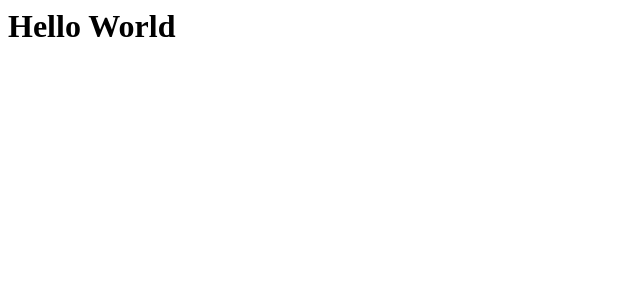
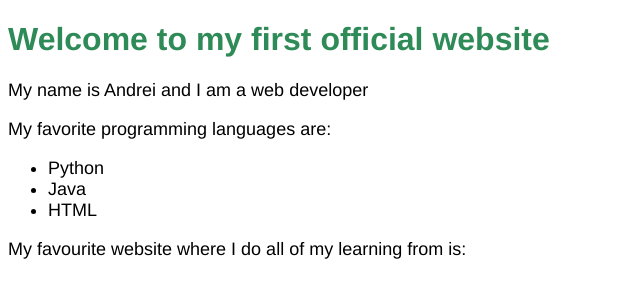
Before and after one commit to andreias144/websiteBuilding, a plain HTML site: page index.html in a window 1280 px wide. Shown: the whole page, without its empty margins (0-640 px from the left). Drawn offline with Linux system fonts and the light colour scheme.

Commit message:
First stages of website

```diff
--- a/index.html
+++ b/index.html
@@ -1,9 +1,19 @@
+<!DOCTYPE html>
 <html>
   <head>
-    <title>Hello World</title>
+    <link href="./resources/css/index.css" type="text/css" rel="stylesheet" />
+    <title>Andrei's website</title>
   </head>
-
   <body>
-    <h1>Hello World</h1>
+    <h1>Welcome to my first official website</h1>
+    <p>My name is Andrei and I am a web developer</p>
+    <p>My favorite programming languages are:</p>
+    <ul>
+      <li>Python</li>
+      <li>Java</li>
+      <li>HTML</li>
+    </ul>
+    <p>My favourite website where I do all of my learning from is:</p>
+    <a href="https://www.google.ca/"></a>
   </body>
 </html>
--- /dev/null
+++ b/resources/css/index.css
@@ -0,0 +1,19 @@
+* {
+    font-family: Helvetica, Arial, sans-serif;
+  }
+
+
+  h1 {
+    color: SeaGreen;
+  }
+
+
+  p,
+  li {
+    font-size: 18px;
+  }
+
+
+  a {
+    text-decoration: none;
+  }
```
Also changed, not shown: 2 other files.
